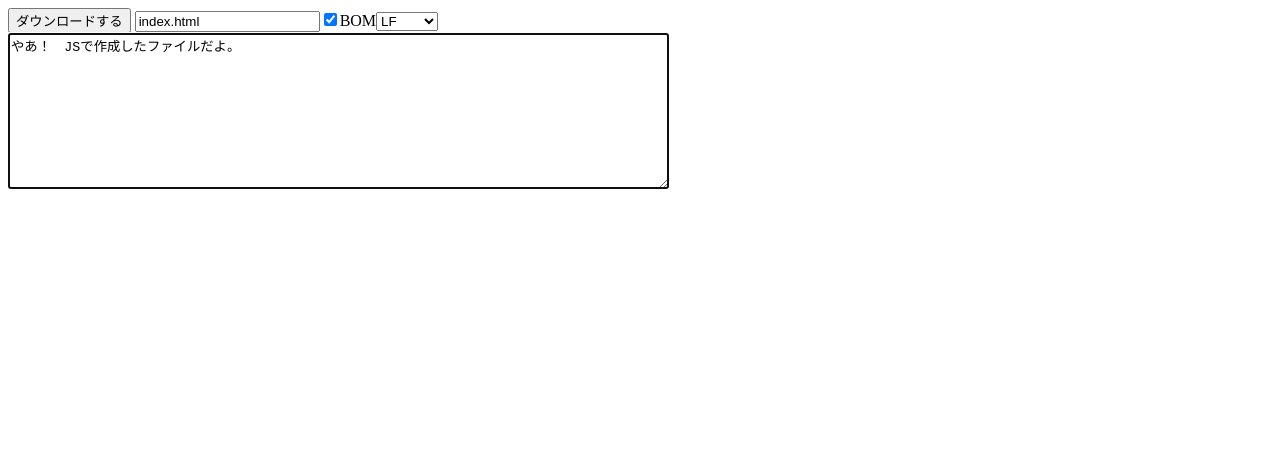
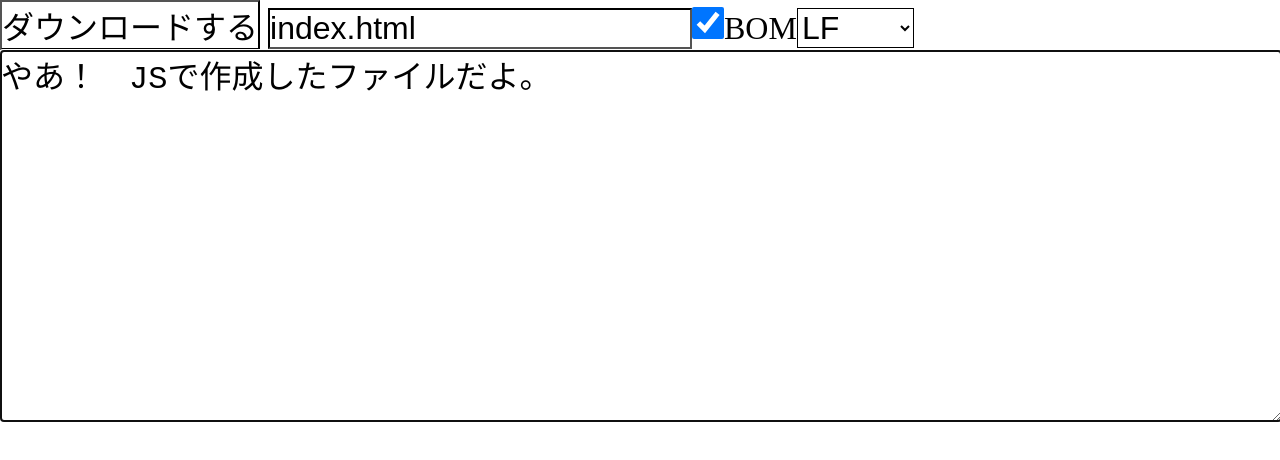
Before and after one commit to ytyaru/Html.Download.Blob.File.20220422170713, a plain HTML site: page src/2/index.html in a window 1280 px wide. Drawn offline with Linux system fonts and the light colour scheme.

Commit message:
フォントサイズを指定した。

```diff
--- /dev/null
+++ b/src/2/css/color-scheme-dark.css
@@ -0,0 +1,5 @@
+@charset "utf-8";
+:root {
+    --background-color: #000000;
+    --color: #FFFFFF;
+}
--- /dev/null
+++ b/src/2/css/color-scheme-light.css
@@ -0,0 +1,5 @@
+@charset "utf-8";
+:root {
+    --background-color: #FFFFFF;
+    --color: #000000;
+}
--- /dev/null
+++ b/src/2/css/common.css
@@ -0,0 +1,18 @@
+@charset "utf-8";
+* {
+    padding: 0;
+    margin: 0;
+}
+body, button, input, select, textarea, label, legend, optgroup, option, output, datalist {
+    background-color: var(--background-color);
+    color: var(--color);
+    border-color: var(--color);
+    font-size: calc(100vw / var(--line-of-chars)); /* writing-mode: vertical-rl;のときはvhにせねばならない。 */
+}
+textarea {
+    width: 100%;
+}
+input[type=checkbox] {
+    width: 1em;
+    height: 1em;
+}
--- /dev/null
+++ b/src/2/css/print.css
@@ -0,0 +1,5 @@
+@charset "utf-8";
+* {
+    padding: 0;
+    margin: 0;
+}
--- /dev/null
+++ b/src/2/css/screen-pc.css
@@ -0,0 +1,4 @@
+@charset "utf-8";
+:root {
+    --line-of-chars:40;
+}
--- /dev/null
+++ b/src/2/css/screen-sp.css
@@ -0,0 +1,4 @@
+@charset "utf-8";
+:root {
+    --line-of-chars:20;
+}
--- /dev/null
+++ b/src/2/css/screen-ta.css
@@ -0,0 +1,4 @@
+@charset "utf-8";
+:root {
+    --line-of-chars:30;
+}
--- a/src/2/css/style.css
+++ b/src/2/css/style.css
@@ -1,5 +1,9 @@
 @charset "utf-8";
-* {
-    padding: 0;
-    margin: 0;
-}
+@import url("print.css") only print;
+@import url('screen-pc.css') only screen;
+@import url('screen-ta.css') only screen and (max-width:1024);
+@import url('screen-sp.css') only screen and (max-width:600);
+/* https://developer.mozilla.org/ja/docs/Web/API/CSS_Object_Model/Using_dynamic_styling_information */
+@import url('color-scheme-light.css') only screen and (prefers-color-scheme:light);
+@import url('color-scheme-dark.css') only screen and (prefers-color-scheme:dark);
+@import url("common.css");
--- a/src/2/index.html
+++ b/src/2/index.html
@@ -4,7 +4,7 @@
     <meta charset="UTF-8" />
     <title>JSでBLOBを作成しファイルとしてダウンロードする</title>
     <script src="js/main.js"></script>
-    <link href="css/style.js" rel="stylesheet"></script>
+    <link href="css/style.css" rel="stylesheet"></script>
 </head>
 <body>
     <form>
```
